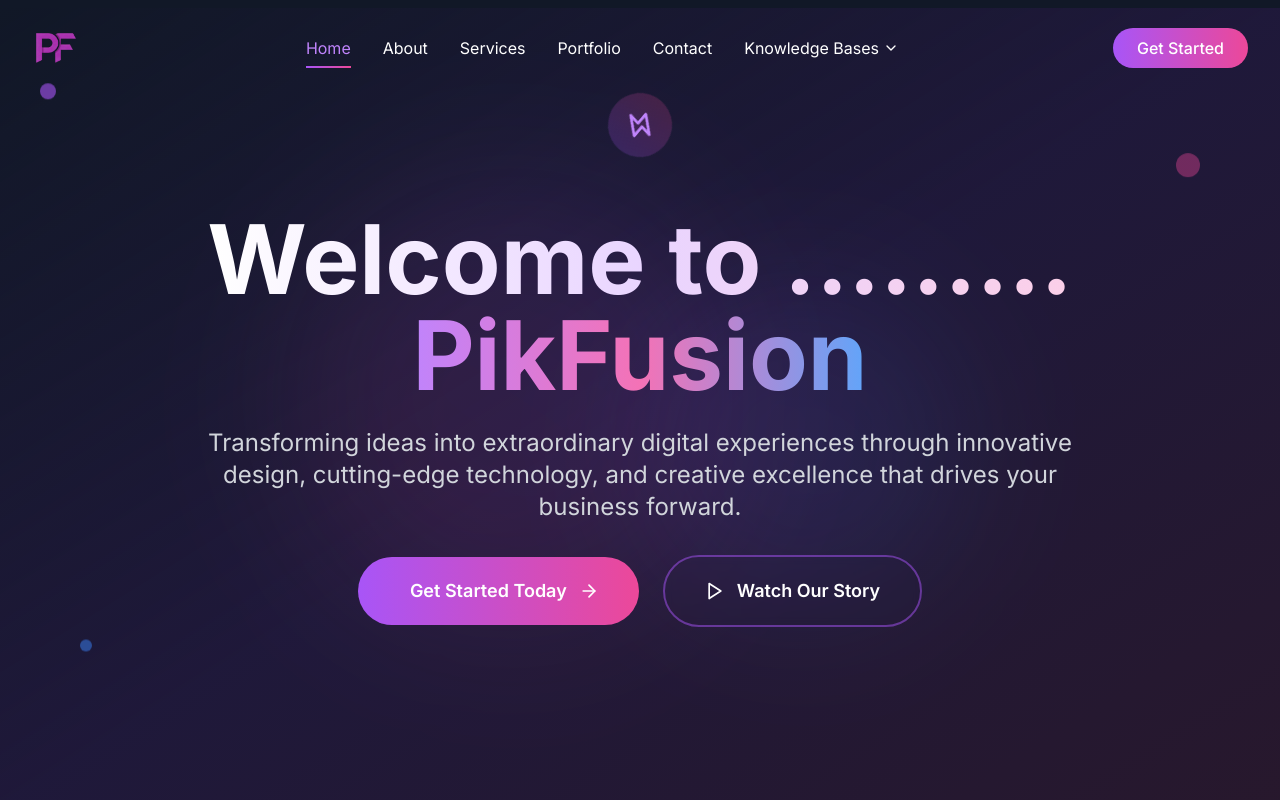
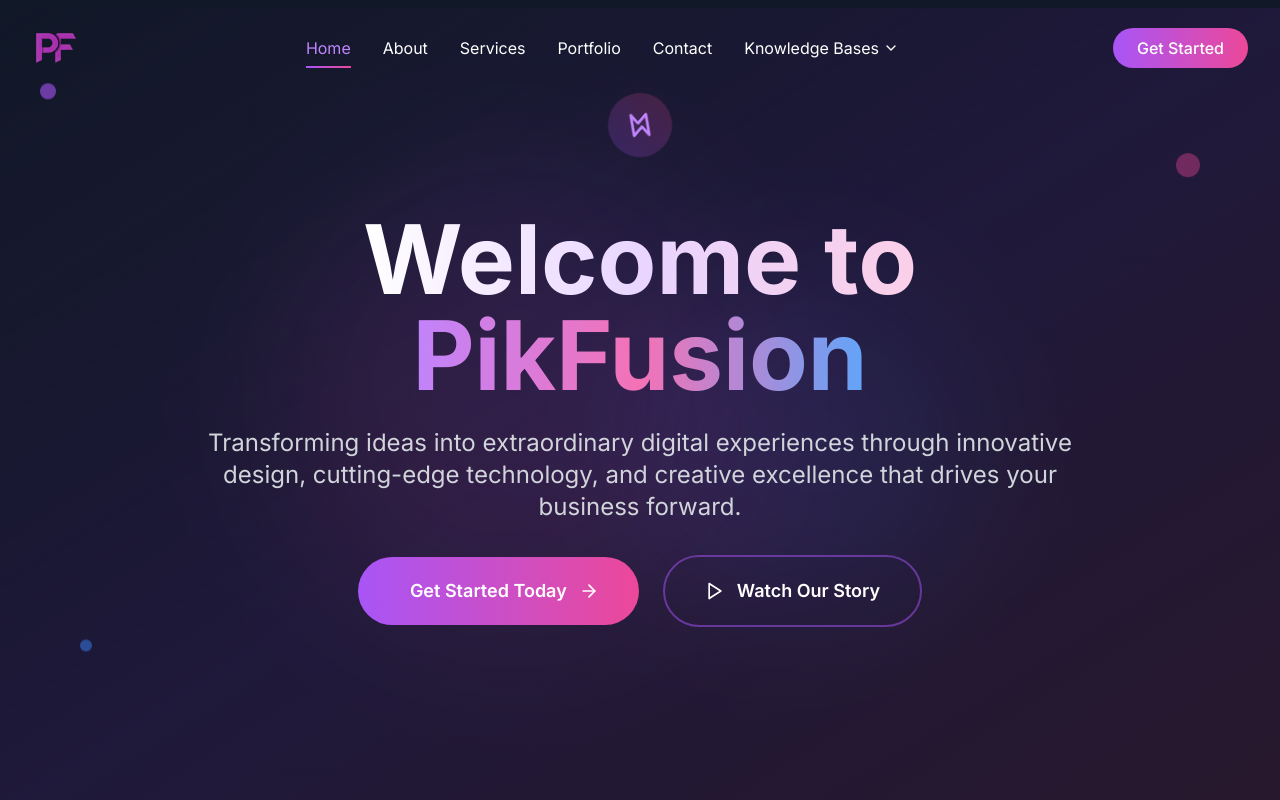
Before and after one commit to PikFusion/PikFusion, a React (Vite) app: page / in a window 1280 px wide. Shown: the top 800 px of the page. Built offline with nearby package versions, Linux system fonts and the light colour scheme.

Commit message:
updated hero page

```diff
--- a/src/components/Hero.tsx
+++ b/src/components/Hero.tsx
@@ -79,7 +79,7 @@ const Hero: React.FC = () => {
           className="text-5xl md:text-7xl lg:text-8xl font-bold mb-6"
         >
           <span className="bg-gradient-to-r from-white via-purple-200 to-pink-200 bg-clip-text text-transparent">
-            Welcome to .........
+            Welcome to
           </span>
           <br />
           <span className="bg-gradient-to-r from-purple-400 via-pink-400 to-blue-400 bg-clip-text text-transparent">
```
